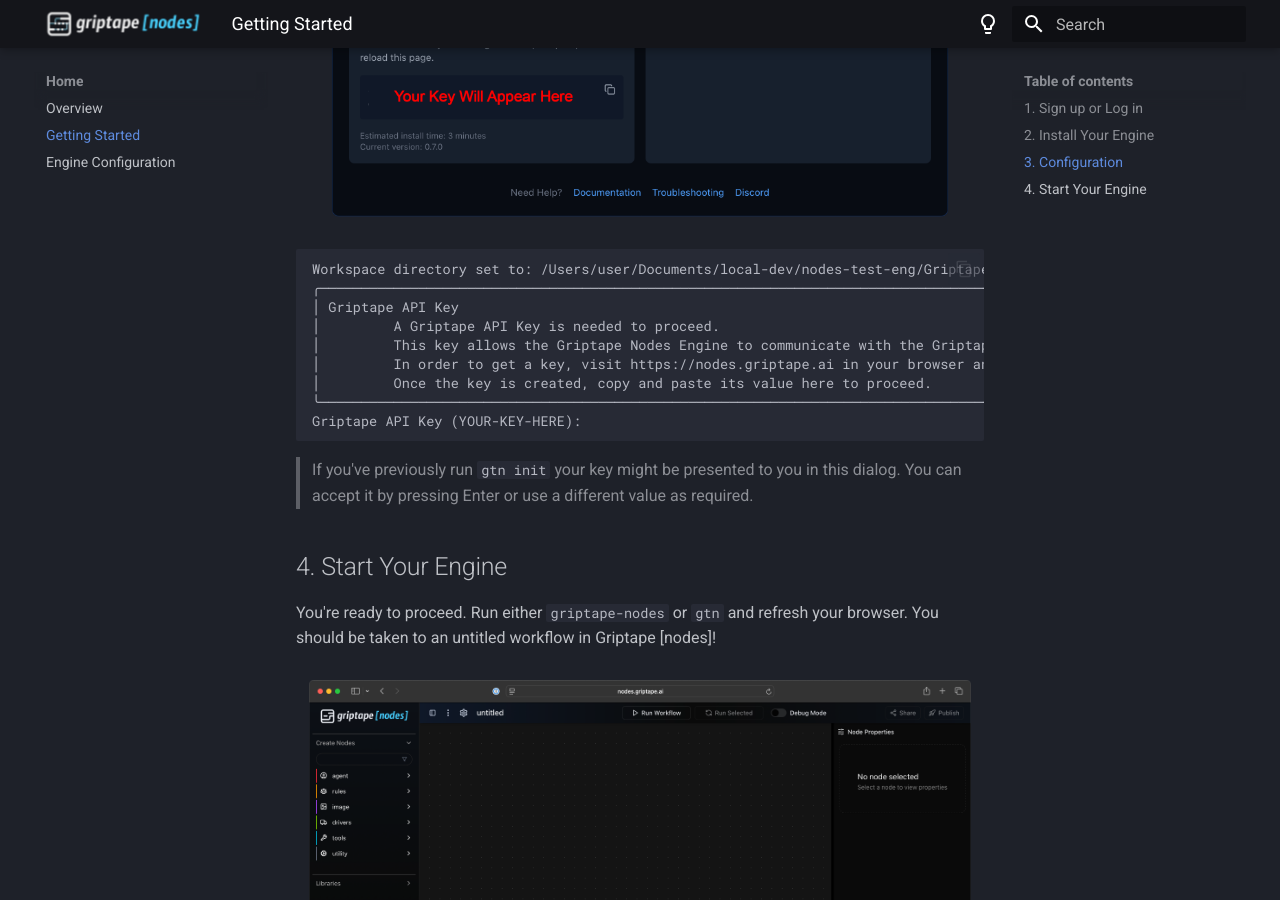
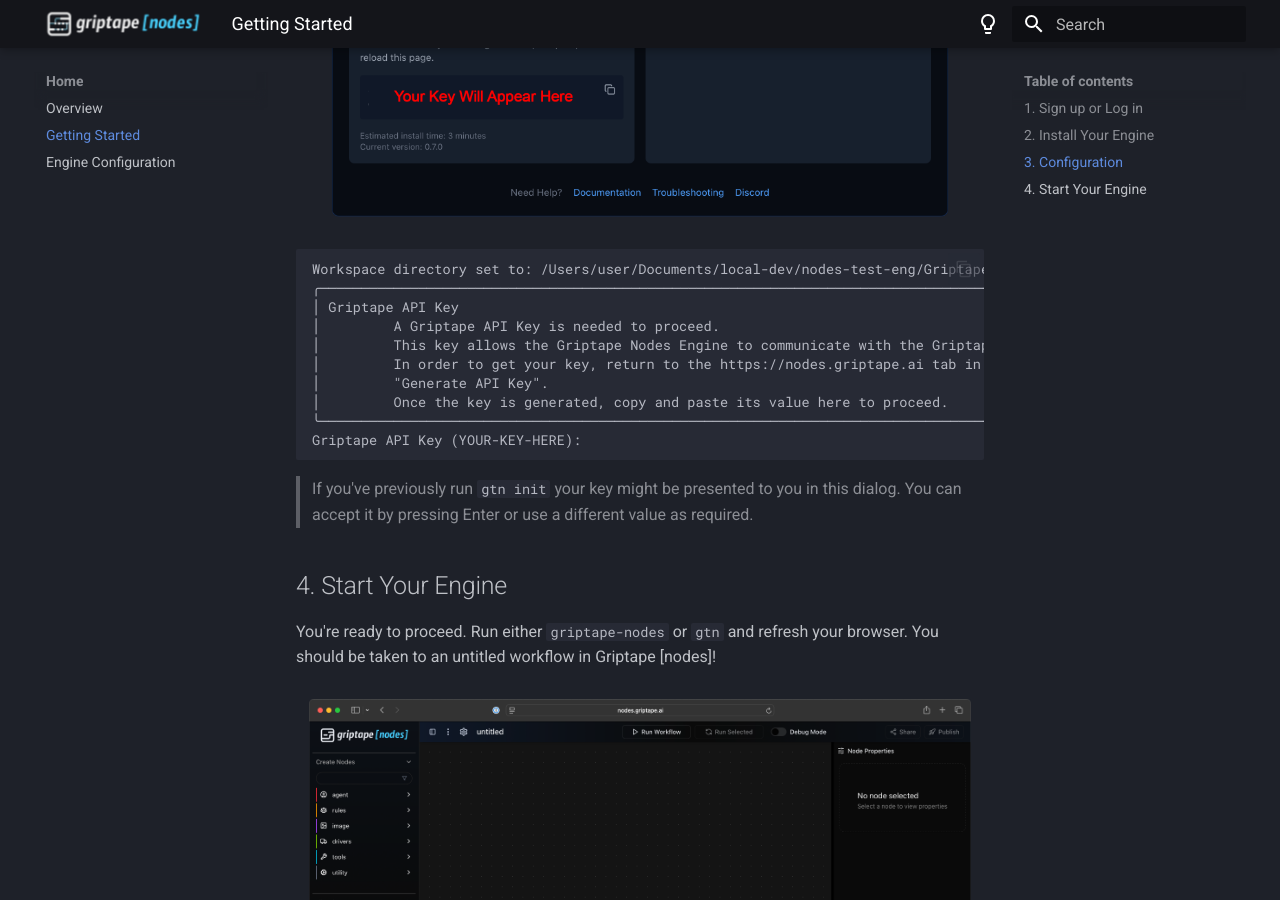
Before and after one commit to griptape-ai/griptape-nodes, an MkDocs documentation site: the page built from docs/getting_started.md, in a window 1280 px wide and 900 px high, scrolled down 3961 px. Built offline with MkDocs 1.6.1 and Material for MkDocs 9.7.7, drawn with Linux system fonts in a browser that asks for light colours.

Commit message:
rebase effect

````diff
--- a/docs/getting_started.md
+++ b/docs/getting_started.md
@@ -80,8 +80,9 @@
 │ Griptape API Key                                                                                                        │
 │         A Griptape API Key is needed to proceed.                                                                        │
 │         This key allows the Griptape Nodes Engine to communicate with the Griptape Nodes Editor.                        │
-│         In order to get a key, visit https://nodes.griptape.ai in your browser and click the button "Generate API Key". │
-│         Once the key is created, copy and paste its value here to proceed.                                              │
+│         In order to get your key, return to the https://nodes.griptape.ai tab in your browser and click the button      │
+│         "Generate API Key".                                                                                             │
+│         Once the key is generated, copy and paste its value here to proceed.                                            │
 ╰─────────────────────────────────────────────────────────────────────────────────────────────────────────────────────────╯
 Griptape API Key (YOUR-KEY-HERE):
 ```
--- a/src/griptape_nodes/__init__.py
+++ b/src/griptape_nodes/__init__.py
@@ -131,7 +131,7 @@
     if api_key is None:
         explainer = f"""[bold cyan]Griptape API Key[/bold cyan]
         A Griptape API Key is needed to proceed.
-        This key allows the Griptape Nodes engine to communicate with the Griptape Nodes Editor.
+        This key allows the Griptape Nodes Engine to communicate with the Griptape Nodes Editor.
         In order to get your key, return to the [link={NODES_APP_URL}]{NODES_APP_URL}[/link] tab in your browser and click the button
         "Generate API Key".
         Once the key is generated, copy and paste its value here to proceed."""
````
Also changed, not shown: 1 other file.
